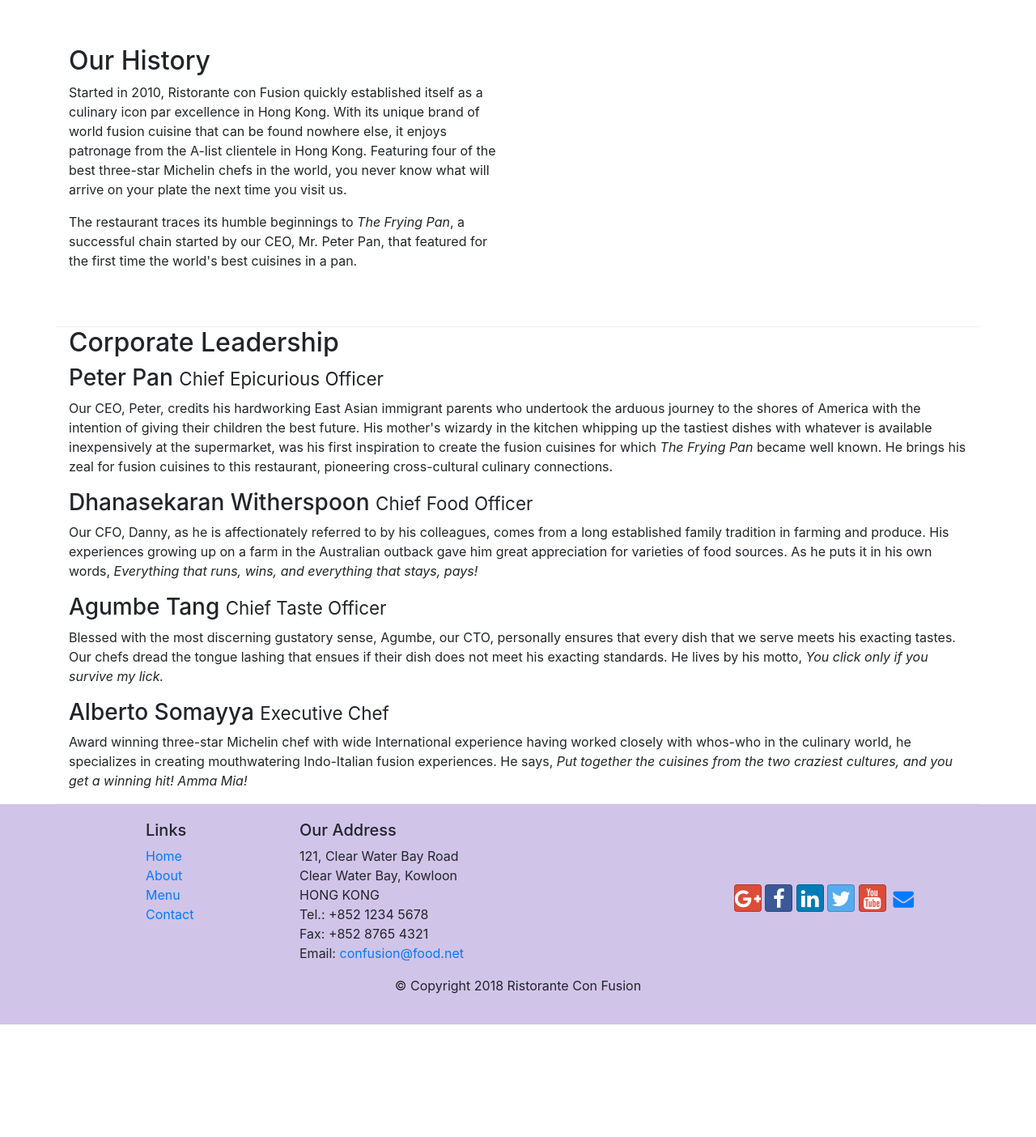
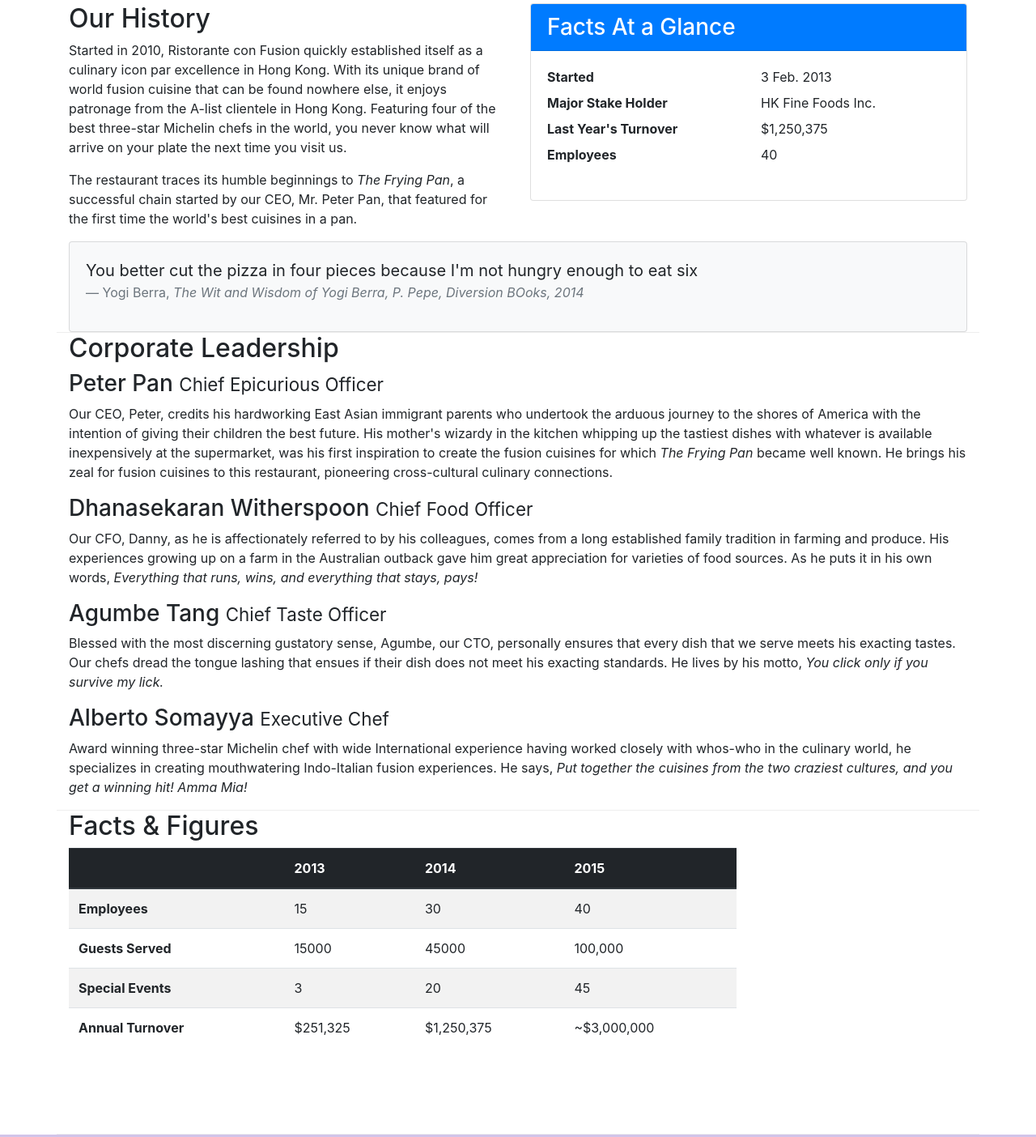
Before and after one commit to kauswade/bootstrap4, a website: page aboutus.html in a window 1280 px wide. Shown: the part 438-1842 px from the top of the page at 81% size. Before the commit the page ends 1703 px from the top, so only its background shows below. Drawn offline with nearby package versions, Linux system fonts and the light colour scheme.

Commit message:
Tables and Cards

```diff
--- a/aboutus.html
+++ b/aboutus.html
@@ -76,10 +76,36 @@
                 <p>The restaurant traces its humble beginnings to <em>The Frying Pan</em>, a successful chain started by
                     our CEO, Mr. Peter Pan, that featured for the first time the world's best cuisines in a pan.</p>
             </div>
-            <div class="col">
+            <div class="col-sm">
+                <div class="card">
+                    <h3 class="card-header bg-primary text-white">Facts At a Glance</h3>
+                    <div class="card-body">
+                        <dl class="row">
+                            <dt class="col-6">Started</dt>
+                            <dd class="col-6">3 Feb. 2013</dd>
+                            <dt class="col-6">Major Stake Holder</dt>
+                            <dd class="col-6">HK Fine Foods Inc.</dd>
+                            <dt class="col-6">Last Year's Turnover</dt>
+                            <dd class="col-6">$1,250,375</dd>
+                            <dt class="col-6">Employees</dt>
+                            <dd class="col-6">40</dd>
+                        </dl>
+                    </div>
+                </div>
+            </div>
+            <div class="col-12">
+                <div class="card card-body bg-light">
+                    <blockquote class="blockquote">
+                        <p class="mb-0">You better cut the pizza in four pieces because I'm not hungry enough to eat six</p>
+                        <footer class="blockquote-footer">Yogi Berra,
+                            <cite title="Source Title">
+                                The Wit and Wisdom of Yogi Berra, P. Pepe, Diversion BOoks, 2014
+                            </cite>
+                        </footer>
+                    </blockquote>
+                </div>
             </div>
         </div>
-
 
         <div class="row row-content">
             <div class="col col-12">
@@ -112,7 +138,50 @@
                         winning hit! Amma Mia!</em></p>
             </div>
         </div>
-
+        <div class="row row-content">
+            <div class="col-12 col-sm-9">
+                <h2>Facts &amp; Figures</h2>
+                <div class="table-responsive">
+                    <table class="table table-striped">
+                        <thead class="thead-dark">
+                            <tr>
+                                <th>&nbsp;</th>
+                                <th>2013</th>
+                                <th>2014</th>
+                                <th>2015</th>
+                            </tr>
+                        </thead>
+                        <tbody>
+                            <tr>
+                                <th>Employees</th>
+                                <td>15</td>
+                                <td>30</td>
+                                <td>40</td>
+                            </tr>
+                            <tr>
+                                <th>Guests Served</th>
+                                <td>15000</td>
+                                <td>45000</td>
+                                <td>100,000</td>
+                            </tr>
+                            <tr>
+                                <th>Special Events</th>
+                                <td>3</td>
+                                <td>20</td>
+                                <td>45</td>
+                            </tr>
+                            <tr>
+                                <th>Annual Turnover</th>
+                                <td>$251,325</td>
+                                <td>$1,250,375</td>
+                                <td>~$3,000,000</td>
+                            </tr>
+                        </tbody>
+                    </table>
+                </div>
+            </div>
+            <div class="col-12 col-sm-3"></div>
+        </div>
     </div>
 
     <footer class="footer">
```
